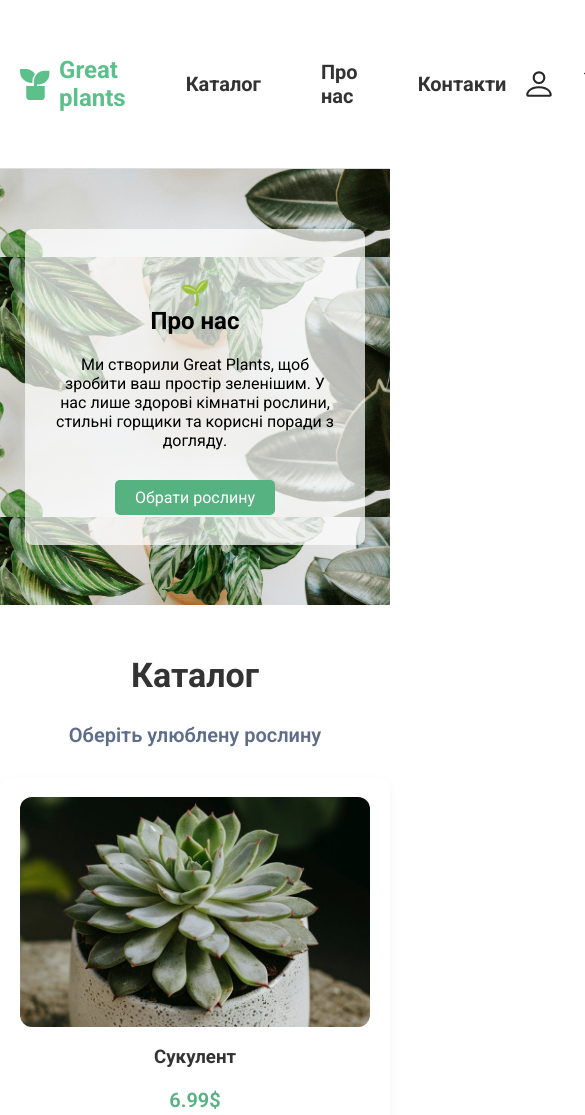
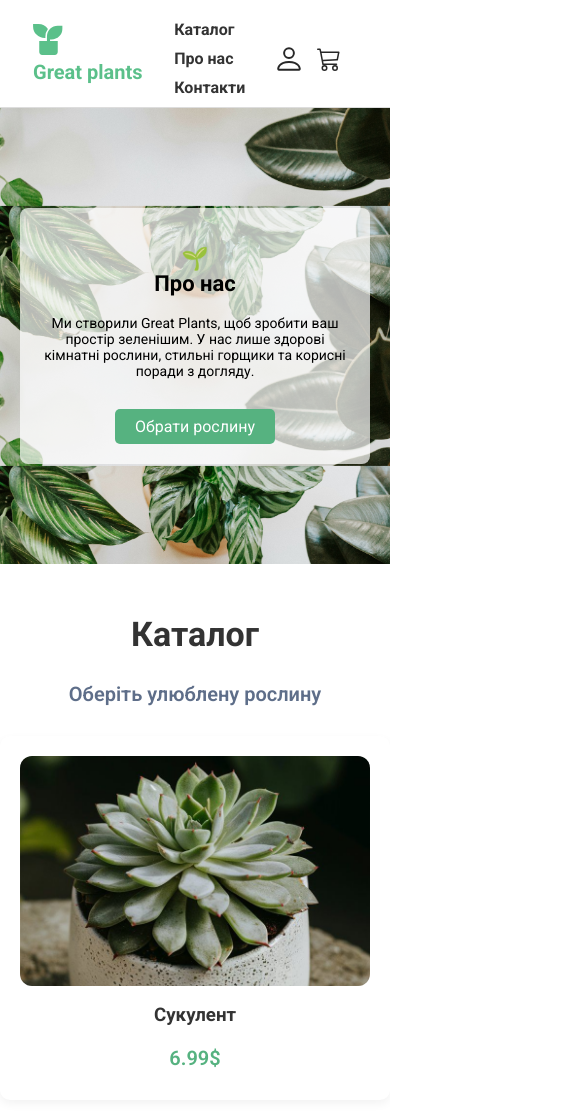
Before and after one commit to TimmyEnglish/L4, a plain HTML site: page index.html in a window 390 px wide. Shown: the top 1115 px of the page, 585 px wide, since content can reach past the window. Drawn offline with Linux system fonts and the light colour scheme.

Commit message:
header fix

```diff
--- a/css/style.css
+++ b/css/style.css
@@ -397,24 +397,59 @@ footer hr {
 
 /* For mobile screens */
 @media screen and (max-width: 768px) {
-  .product-grid, .review-grid {
-    grid-template-columns: repeat(1, 1fr);
+  header {
+    padding: 10px 15px;
   }
 
-  .footer-links {
-    grid-template-columns: repeat(1, auto);
+  .container-logo {
+    flex-direction: column;
+    align-items: flex-start;
   }
 
-  .hero {
-    padding: 60px 20px;
+  .container-logo img {
+    margin-right: 0;
+    max-width: 40px;
+  }
+
+  .logo-text {
+    font-size: 20px;
+    margin-top: 5px;
+  }
+
+  .icons {
+    margin-top: 10px;
+    flex-wrap: wrap;
+  }
+
+  .icons img {
+    margin-right: 1em;
+    max-width: 24px;
+  }
+
+  nav ul {
+    flex-direction: column;
+    align-items: flex-start;
+    font-size: 16px;
+    gap: 10px;
+    padding-left: 0;
+    margin: 10px 0 0 0;
+  }
+
+  nav li {
+    margin: 0;
+  }
+
+  .hero-text {
+    padding: 20px;
+    max-width: 100%;
   }
 
   .hero h1 {
-    font-size: 24px;
+    font-size: 22px;
   }
 
   .hero p {
-    font-size: 16px;
+    font-size: 14px;
   }
 
   .hero .btn {
@@ -422,19 +457,32 @@ footer hr {
     padding: 8px 20px;
   }
 
-  .atmosphere {
-    flex-direction: column;
-    align-items: center;
-    padding: 50px 20px;
-  }
-
   .atmosphere .text h2 {
-    font-size: 28px;
+    font-size: 24px;
   }
 
   .atmosphere .text .btn {
-    font-size: 18px;
+    font-size: 16px;
   }
 
   .atmosphere li {
-    font-size: 16
+    font-size: 14px;
+  }
+
+  .product-grid,
+  .review-grid {
+    grid-template-columns: 1fr;
+  }
+
+  .review-card {
+    width: 100%;
+  }
+
+  .footer-links {
+    grid-template-columns: 1fr;
+  }
+
+  footer h4, footer p, .footer-links h5 {
+    font-size: 16px;
+  }
+}
```
